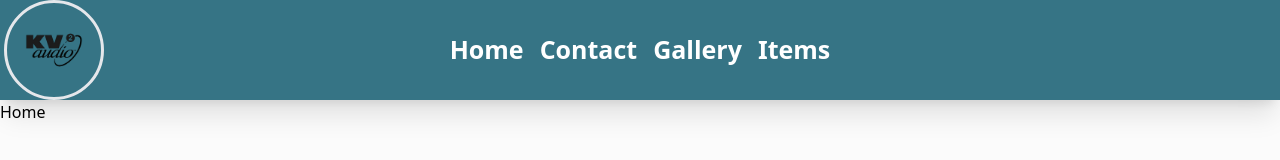
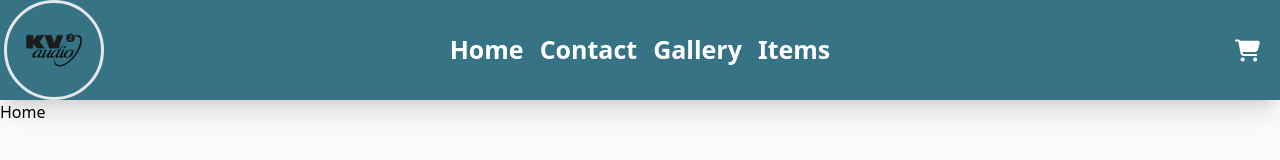
Before and after one commit to hiruvi-senadheera/kv-audio-frontend, a React (Vite) app: page / in a window 1280 px wide. Shown: the top 160 px of the page. Built offline with nearby package versions, Linux system fonts and the light colour scheme.

Commit message:
implement cart button in header

```diff
--- a/src/App.jsx
+++ b/src/App.jsx
@@ -6,6 +6,7 @@ import LoginPage from './pages/login/login';
 import { Toaster } from 'react-hot-toast';
 import RegisterPage from './pages/register/register';
 import Testing from './components/testing';
+import BookingPage from './pages/home/bookingPage';
 
 function App() {
 
@@ -18,6 +19,7 @@ function App() {
         <Route path='/admin/*' element={<AdminPage/>}/>
         <Route path='/*' element={<HomePage/>}/>
         <Route path='/register' element={<RegisterPage/>}/>
+        <Route path='/booking' element={<BookingPage/>}/>
 
         {/* <Route path='/*' element={<h1>Not Found</h1>}/> */}
       </Routes>
--- a/src/components/header.jsx
+++ b/src/components/header.jsx
@@ -1,10 +1,11 @@
+import { FaCartShopping } from "react-icons/fa6";
 import { Link } from "react-router-dom";
 
 export default function Header(){
 
     return(
 
-        <header className="w-full h-[100px] shadow-xl flex justify-center items-center relative bg-accent text-white">
+        <header className="w-full h-[100px] shadow-xl flex justify-center items-center relative bg-accent text-white px-10">
 
             <img src="/kv-logo.png" alt="logo" className="w-[100px] h-[100px] object-cover absolute left-1 border-[3px] rounded-full"/>
             <Link to="/" className="text-[25px] font-bold m-2">
@@ -19,6 +20,9 @@ export default function Header(){
             <Link to="/items" className="text-[25px] font-bold m-2">
                 Items
             </Link>
+            <Link to="/booking" className="text-[25px] font-bold m-2 absolute right-3">
+                <FaCartShopping/>
+            </Link>
 
         </header>
 
--- /dev/null
+++ b/src/pages/home/bookingPage.jsx
@@ -0,0 +1,11 @@
+export default function BookingPage(){
+
+    return(
+
+        <div>
+            <h1>Booking</h1>
+        </div>
+
+    )
+
+}
```
